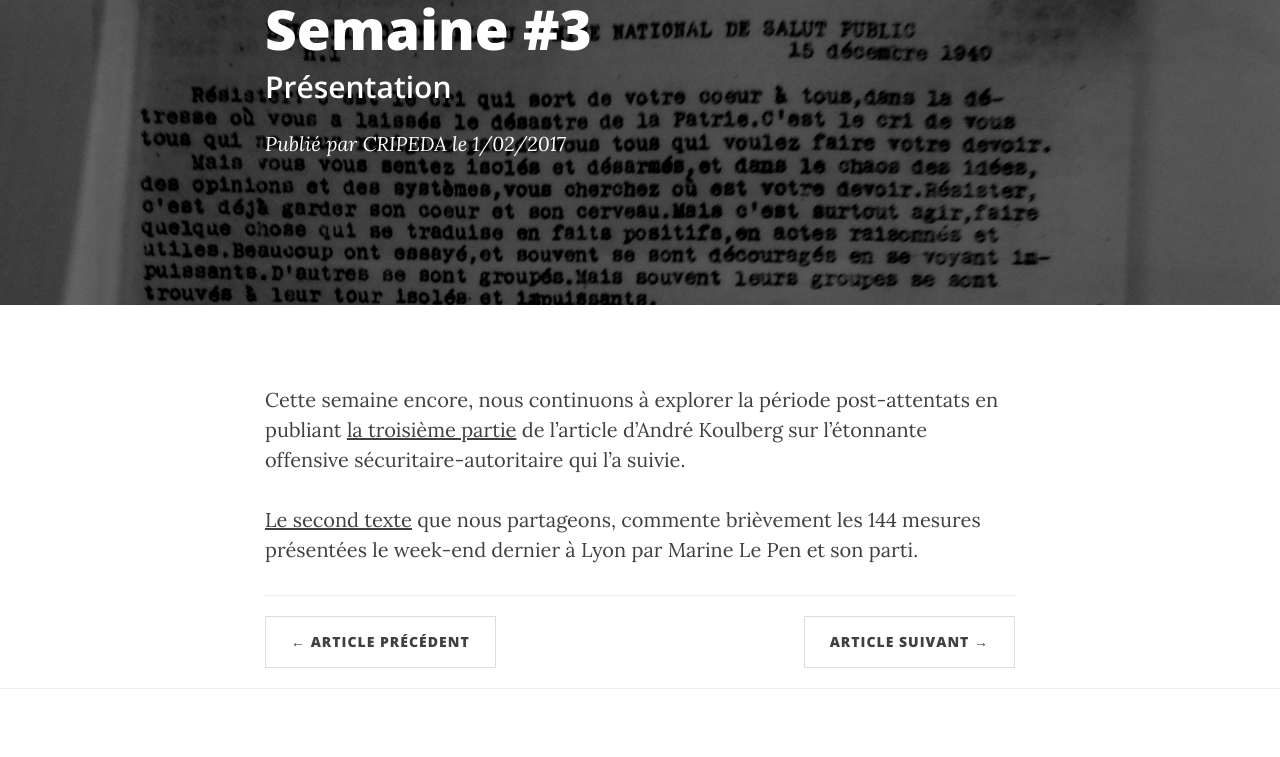
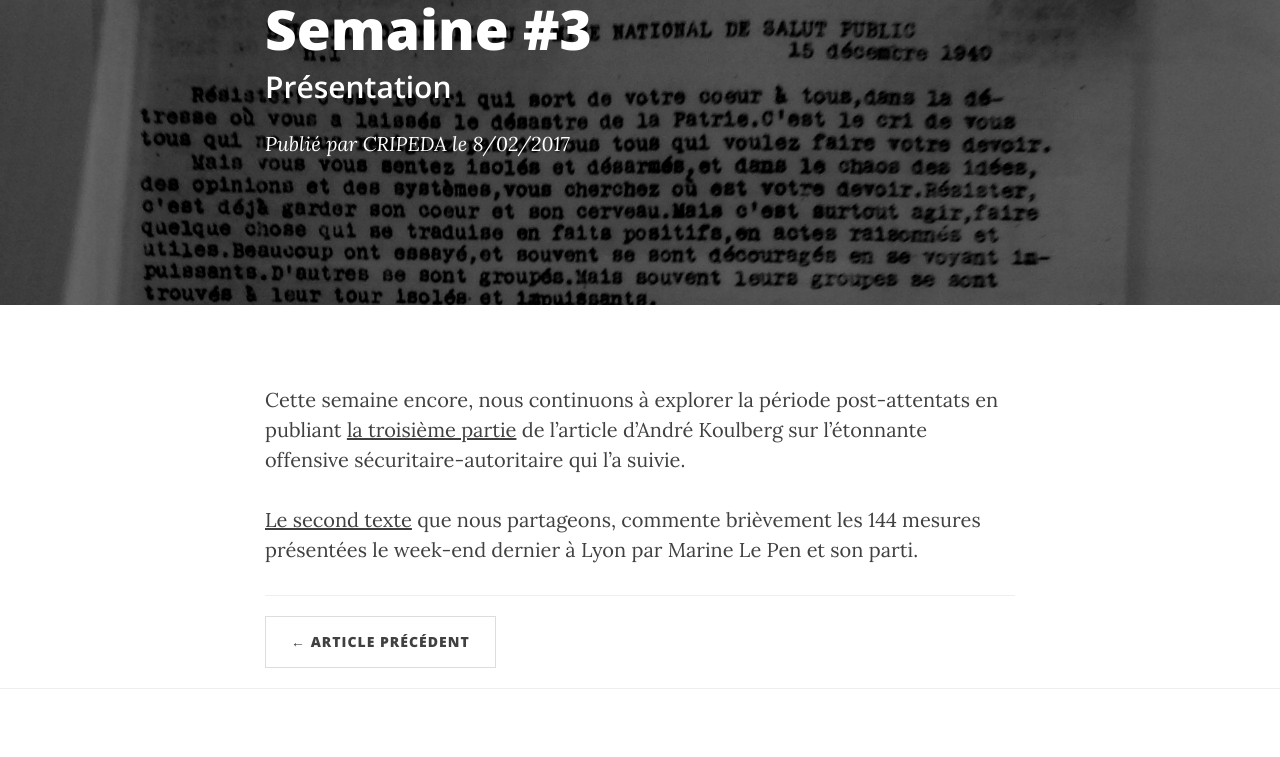
Before and after one commit to cripeda/cripeda.github.io, a Jekyll site: the page built from _posts/2017-02-08-semaine_3.md, in a window 1280 px wide. Shown: the part 271-1028 px from the top of the page. Built offline with Jekyll 4.4.1, drawn with Linux system fonts in a browser that asks for light colours; nearby versions of some CDN libraries; some of the changed lines change nothing that is shown.

Commit message:
Edit article semaine_3

```diff
--- a/_posts/2017-02-08-semaine_3.md
+++ b/_posts/2017-02-08-semaine_3.md
@@ -2,7 +2,7 @@
 layout:     post
 title:      "Semaine #3"
 subtitle:   "Présentation"
-date:       2017-02-01 16:30:00
+date:       2017-02-08 18:00:00
 author:     "CRIPEDA"
 header-img: "img/home-bg.jpg"
 ---
```
